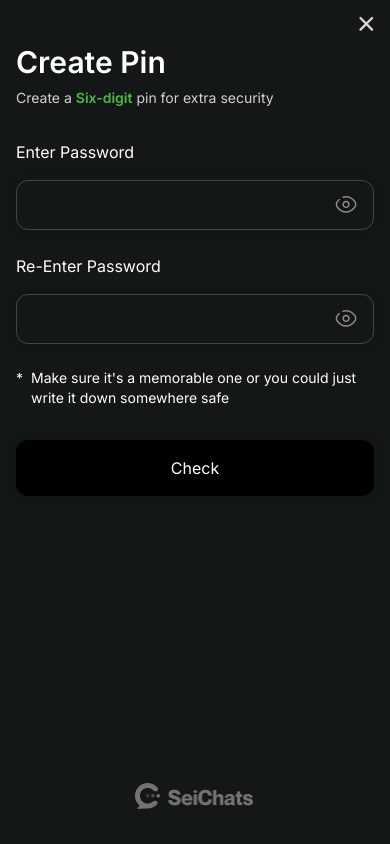
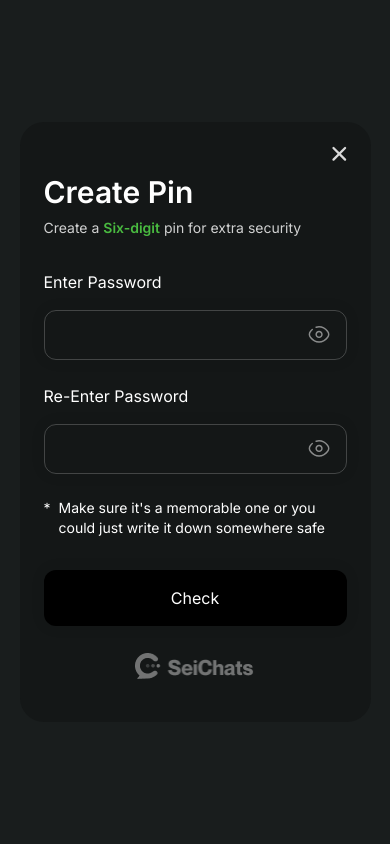
Before and after one commit to SeiChats/integrations, a Next.js app: page / in a window 390 px wide. Built offline with nearby package versions, Linux system fonts and the light colour scheme.

Commit message:
style: changed layout to a mobile layout

```diff
--- a/app/(pin-recovery)/layout.tsx
+++ b/app/(pin-recovery)/layout.tsx
@@ -9,7 +9,7 @@ interface LayoutProps {
 
 const Layout = function ({ children }: LayoutProps) {
   return (
-    <div className="p-4 grid min-h-[100dvh]">
+    <div className="grid h-full">
       <div>
         <Image src={cancelIcon} alt="close" className="w-4 block ml-auto" />
         <h1 className="font-semibold text-3xl mt-3 mb-2 capitalize">
--- a/app/globals.css
+++ b/app/globals.css
@@ -16,6 +16,12 @@
   }
 }
 
+html {
+  background: #191d1d;
+  display: grid;
+  place-items: center;
+  min-height: 100vh;
+}
 body {
   background: #141717;
   color: #ffffff;
--- a/app/layout.tsx
+++ b/app/layout.tsx
@@ -1,6 +1,7 @@
 import type { Metadata } from 'next'
 import { Inter } from 'next/font/google'
 import './globals.css'
+import { twMerge } from 'tailwind-merge'
 
 const inter = Inter({ subsets: ['latin'] })
 
@@ -16,7 +17,14 @@ export default function RootLayout({
 }>) {
   return (
     <html lang="en">
-      <body className={inter.className}>{children}</body>
+      <body
+        className={twMerge(
+          'w-[min(90%,_375px)] h-[600px] rounded-3xl p-6',
+          inter.className
+        )}
+      >
+        {children}
+      </body>
     </html>
   )
 }
--- a/app/page.tsx
+++ b/app/page.tsx
@@ -6,7 +6,7 @@ import FormButton from '@/components/FormButton'
 
 export default function Home() {
   return (
-    <div className="p-4 grid min-h-[100dvh]">
+    <div className="grid h-full">
       <div>
         <Image src={cancelIcon} alt="close" className="w-4 block ml-auto" />
         <h1 className="font-semibold text-3xl mt-3 mb-2 capitalize">
```
